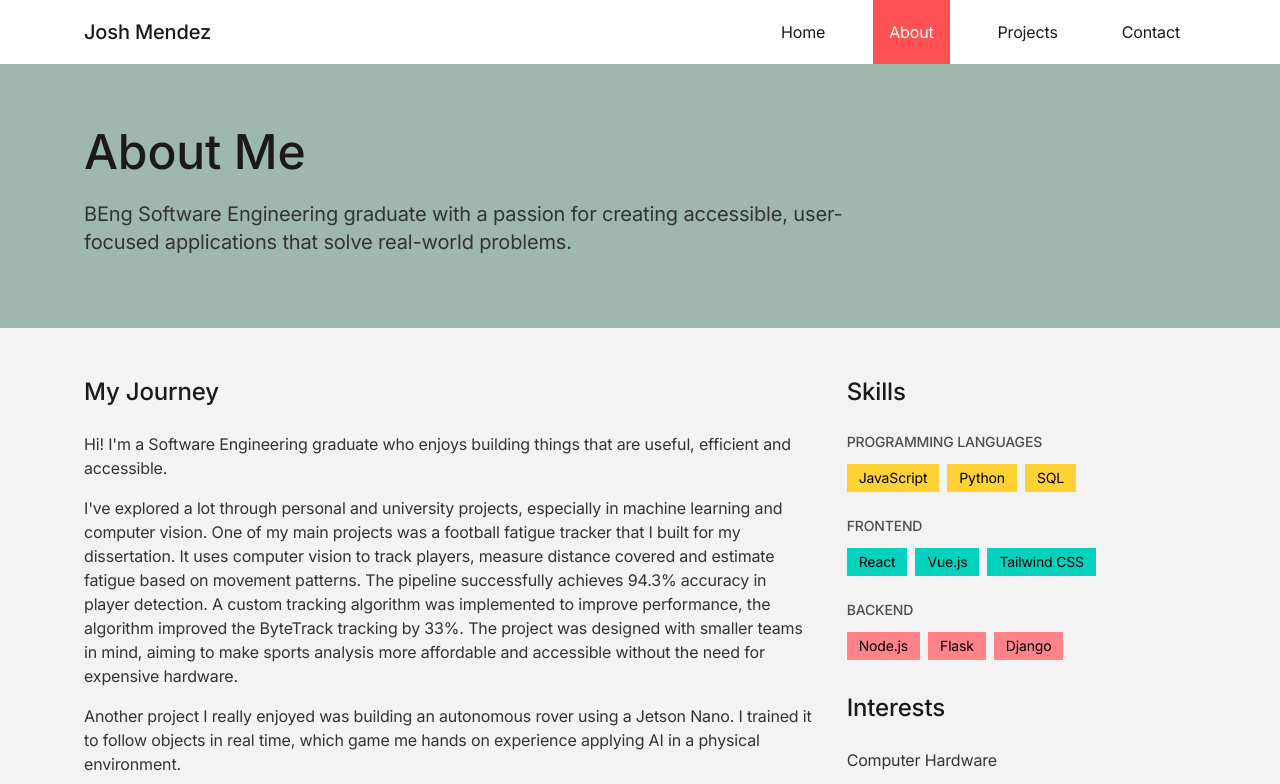
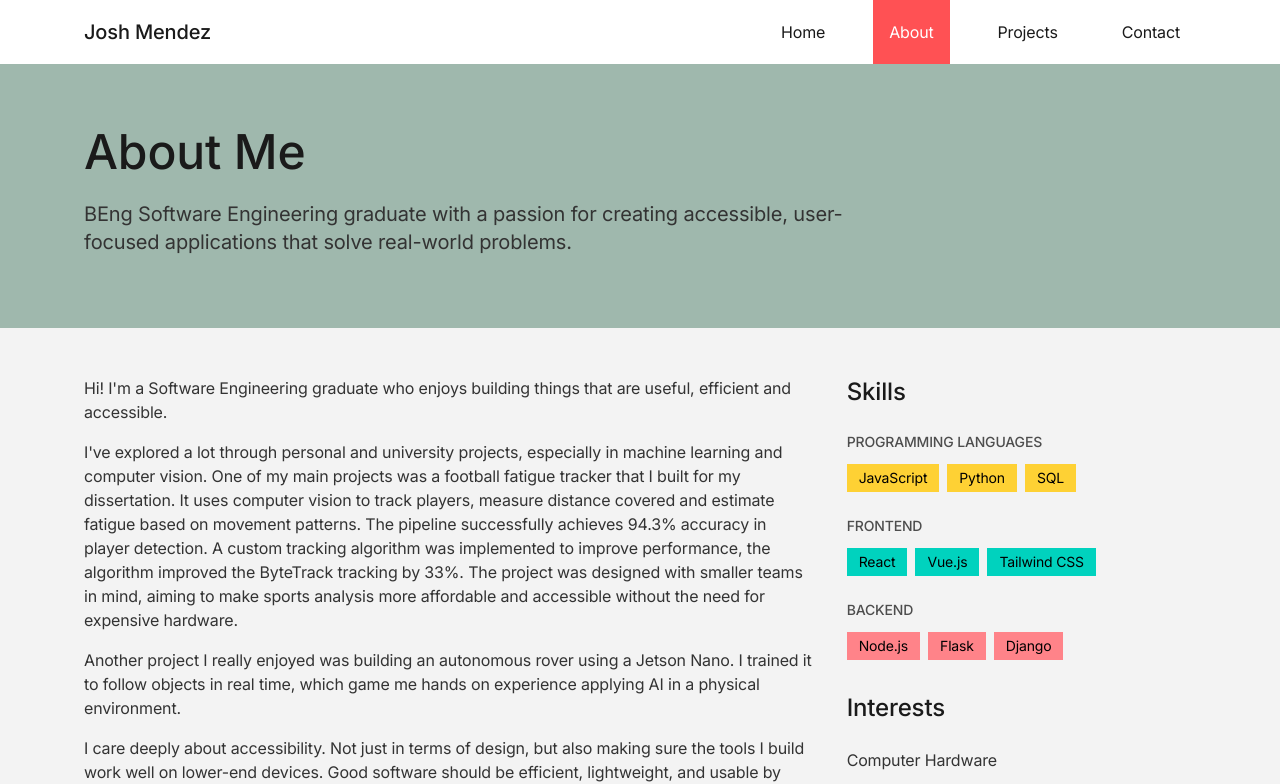
Before and after one commit to jxshmendez/Portfolio-Website, a React (Vite) app in the folder frontend/: page /about in a window 1280 px wide. Shown: the top 784 px of the page. Built offline with nearby package versions, Linux system fonts and the light colour scheme.

Commit message:
Remove 'My Journey' heading from About page for cleaner design

```diff
--- a/frontend/src/pages/About.tsx
+++ b/frontend/src/pages/About.tsx
@@ -23,7 +23,7 @@ const About = () => {
         <div className="container">
           <div className="grid grid-cols-1 md:grid-cols-3 gap-8">
             <div className="md:col-span-2">
-              <h2 className="text-2xl font-medium mb-6">My Journey</h2>
+
               <div className="space-y-4 text-primary-700">
                 <p>
                   Hi! I'm a Software Engineering graduate who enjoys building things that are useful,
```
